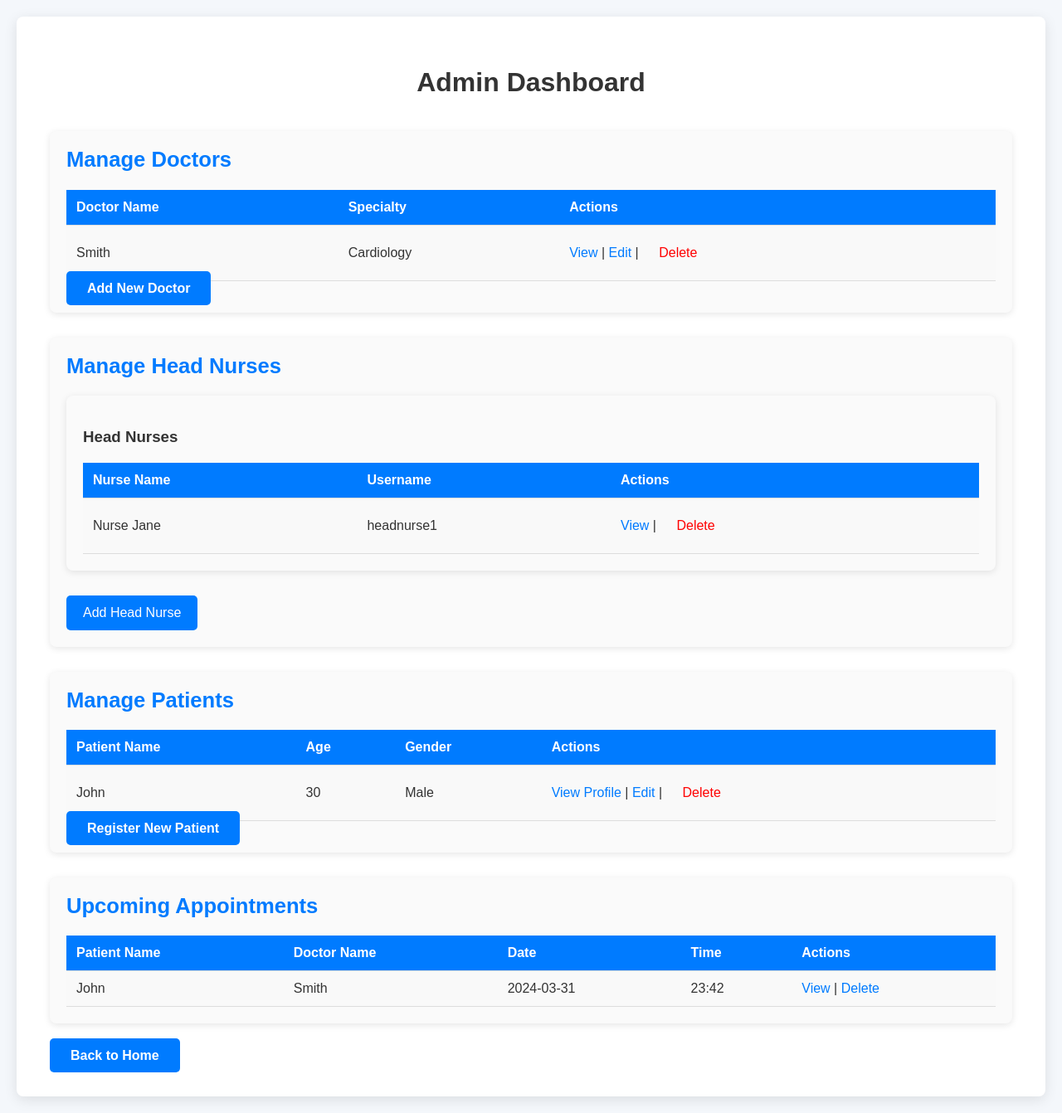
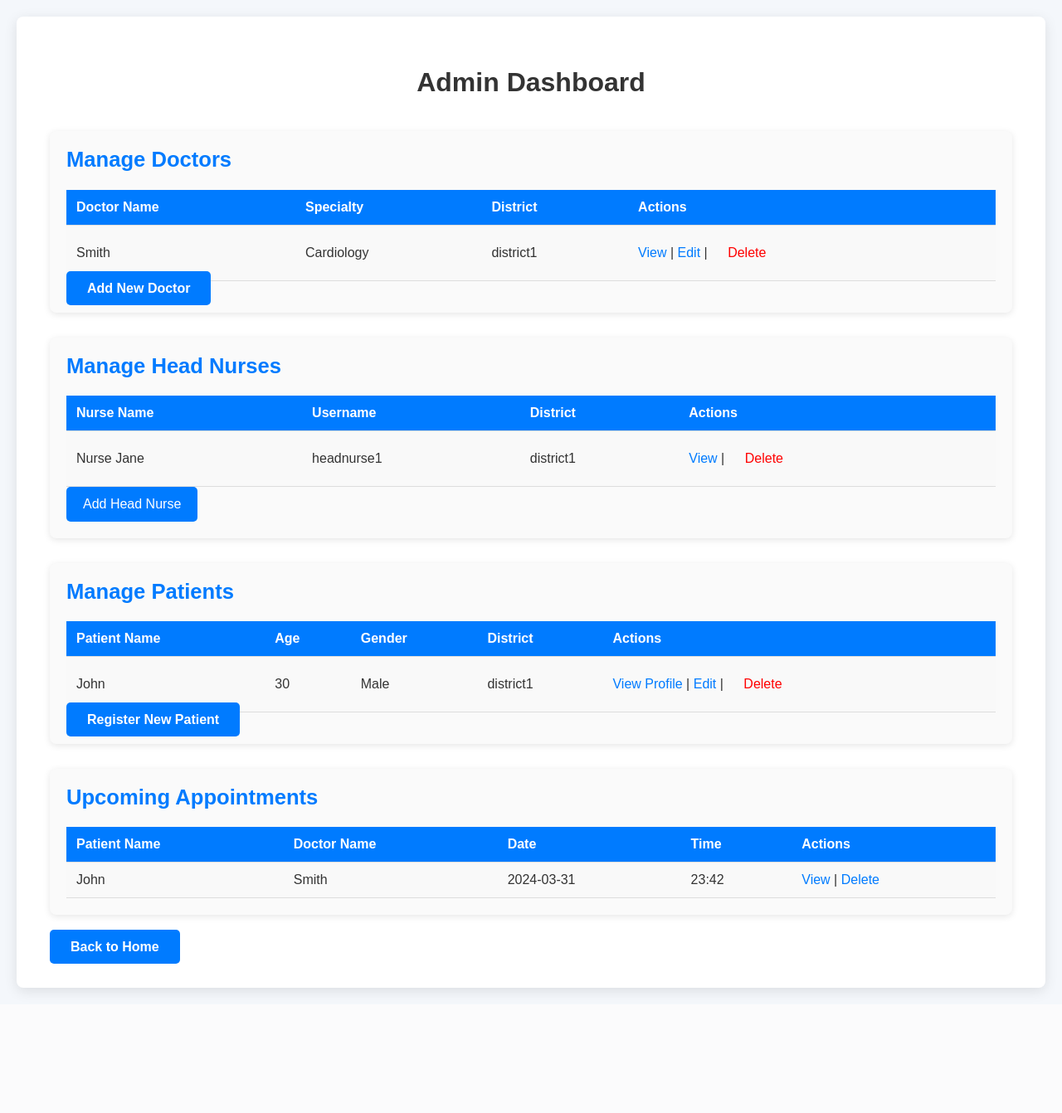
Before and after one commit to farruhilhamov/Hospital-Management-System, a Flask app: page /dashboard in a window 1280 px wide. Shown: the whole page at 83% size. After the commit the page ends 1201 px from the top, so only its background shows below. Run offline with Flask 3, Linux system fonts and the light colour scheme; the visitor is signed in with stand-in values (Sample User, id 1).

Commit message:
now we use districts to assign appointments and beds for doctors and patients, admin template modified

```diff
--- a/app.py
+++ b/app.py
@@ -54,7 +54,7 @@ patients = {
         "note": "Patient requires regular check-ups.",
         "covid": False,
         "hospital": None,  # Assigned during registration
-        "district": None   # Assigned during registration
+        "district": "district1"   # Assigned during registration
     }
 }
 
--- a/templates/dashboard_admin.html
+++ b/templates/dashboard_admin.html
@@ -152,6 +152,7 @@
                     <tr>
                         <th>Doctor Name</th>
                         <th>Specialty</th>
+                        <th>District</th>
                         <th>Actions</th>
                     </tr>
                 </thead>
@@ -160,6 +161,7 @@
                         <tr>
                             <td>{{ doctor.name }}</td>
                             <td>{{ doctor.specialty }}</td>
+                            <td>{{ doctor.district or "Not Assigned" }}</td>
                             <td>
                                 <a href="{{ url_for('profile', username=username) }}">View</a> |
                                 <a href="{{ url_for('edit_doctor', username=username) }}">Edit</a> |
@@ -177,15 +179,12 @@
         <!-- Manage Head Nurses Section -->
         <div class="card">
             <h2>Manage Head Nurses</h2>
-
-
-            <div class="card">
-                <h3>Head Nurses</h3>
             <table class="table">
                 <thead>
                     <tr>
                         <th>Nurse Name</th>
                         <th>Username</th>
+                        <th>District</th>
                         <th>Actions</th>
                     </tr>
                 </thead>
@@ -194,6 +193,7 @@
                         <tr>
                             <td>{{ nurse.name }}</td>
                             <td>{{ username }}</td>
+                            <td>{{ nurse.district or "Not Assigned" }}</td>
                             <td>
                                 <a href="{{ url_for('profile', username=username) }}">View</a> |
                                 <form method="POST" action="{{ url_for('delete_nurse', username=username) }}" style="display:inline;">
@@ -203,12 +203,11 @@
                         </tr>
                     {% else %}
                         <tr>
-                                <td colspan="3">No head nurses found.</td>
+                            <td colspan="4">No head nurses found.</td>
                         </tr>
                     {% endfor %}
                 </tbody>
             </table>
-            </div>
             <form method="POST" action="{{ url_for('manage_nurses') }}">
                 <button type="submit">Add Head Nurse</button>
             </form>
@@ -223,6 +222,7 @@
                         <th>Patient Name</th>
                         <th>Age</th>
                         <th>Gender</th>
+                        <th>District</th>
                         <th>Actions</th>
                     </tr>
                 </thead>
@@ -232,6 +232,7 @@
                             <td>{{ patient.name }}</td>
                             <td>{{ patient.age }}</td>
                             <td>{{ patient.gender }}</td>
+                            <td>{{ patient.district or "Not Assigned" }}</td>
                             <td>
                                 <a href="{{ url_for('profile', username=username) }}">View Profile</a> |
                                 <a href="{{ url_for('edit_patient', username=username) }}">Edit</a> |
@@ -245,6 +246,7 @@
             </table>
             <a href="{{ url_for('register_patient') }}" class="back-button">Register New Patient</a>
         </div>
+
 
         <!-- Upcoming Appointments Section -->
         <div class="card">
```
Lines whose indentation alone changed are shown as unchanged.
